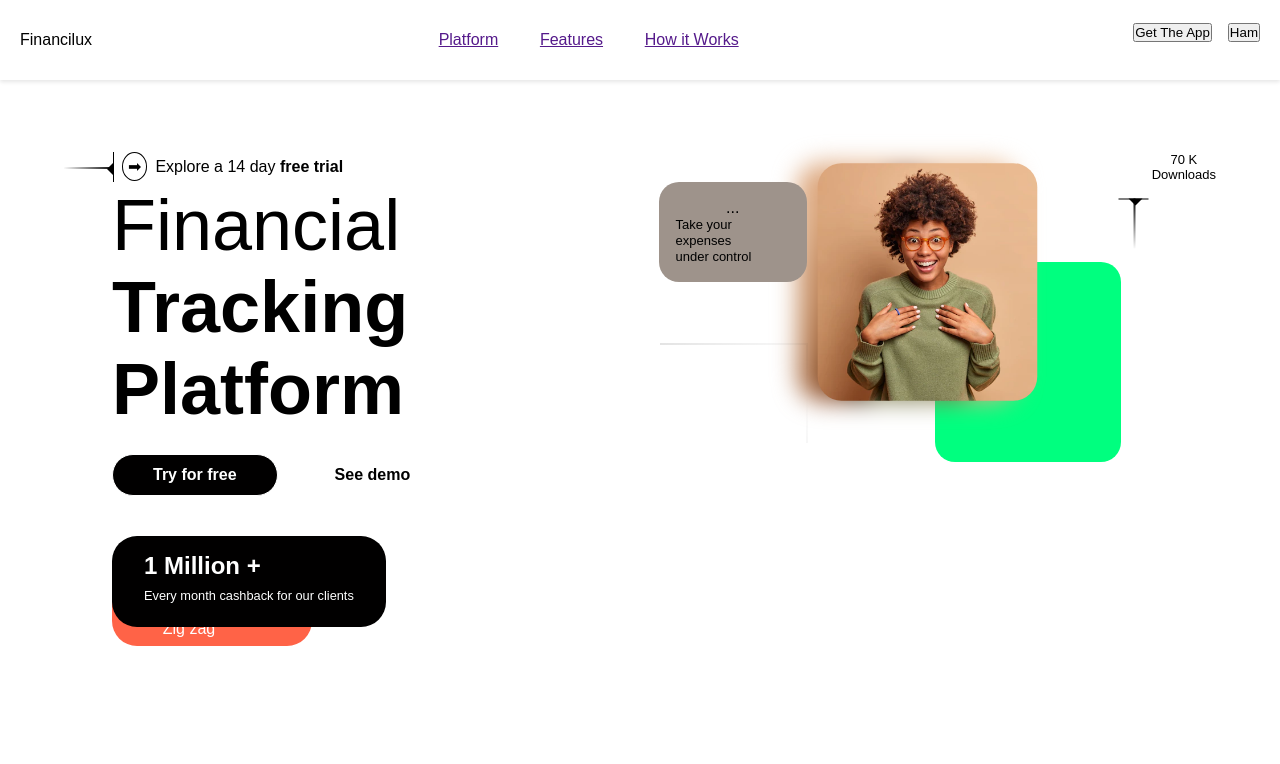
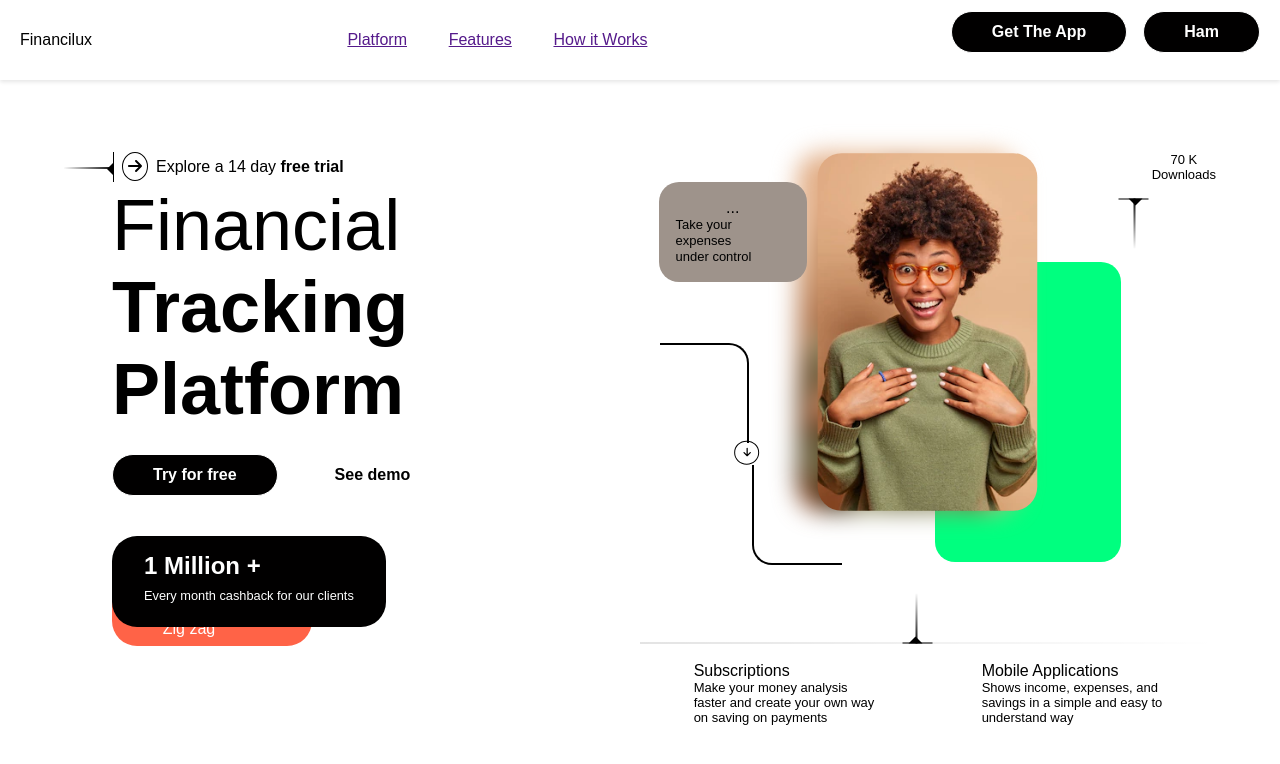
Before and after one commit to Mini-Sylar/Financial-Concept, a React (Vite) app: page / in a window 1280 px wide. Shown: the top 764 px of the page. Built offline with nearby package versions, Linux system fonts and the light colour scheme.

Commit message:
Added first curve

```diff
--- a/package.json
+++ b/package.json
@@ -9,6 +9,10 @@
     "preview": "vite preview"
   },
   "dependencies": {
+    "@fortawesome/fontawesome-svg-core": "^6.2.1",
+    "@fortawesome/free-regular-svg-icons": "^6.2.1",
+    "@fortawesome/free-solid-svg-icons": "^6.2.1",
+    "@fortawesome/react-fontawesome": "^0.2.0",
     "react": "^18.2.0",
     "react-dom": "^18.2.0"
   },
--- a/src/components/LeftSide.jsx
+++ b/src/components/LeftSide.jsx
@@ -1,11 +1,15 @@
 import "./leftside.css";
+import { FontAwesomeIcon } from "@fortawesome/react-fontawesome";
+import { faArrowRight } from "@fortawesome/free-solid-svg-icons";
+
+const arrowRight = <FontAwesomeIcon icon={faArrowRight} />;
 
 const LeftSide = () => {
   return (
     <div className="left-side">
       <div className="icon-container">
         <span className="style-line"></span>
-        <span className="arrow">➡</span>
+        <span className="arrow">{arrowRight}</span>
         <span className="ExploreText">
           Explore a 14 day <strong>free trial</strong>
         </span>
@@ -20,8 +24,12 @@ const LeftSide = () => {
         </h1>
       </div>
       <div className="call-to-action">
-        <button type="button" className="try-for-free">Try for free</button>
-        <button type="button" className="see-demo">See demo</button>
+        <button type="button" className="try-for-free">
+          Try for free
+        </button>
+        <button type="button" className="see-demo">
+          See demo
+        </button>
       </div>
       <div className="cards">
         <div className="card-one">
--- a/src/components/RightSide.jsx
+++ b/src/components/RightSide.jsx
@@ -1,4 +1,8 @@
 import "./rightside.css";
+import { FontAwesomeIcon } from "@fortawesome/react-fontawesome";
+import { faArrowRight } from "@fortawesome/free-solid-svg-icons";
+
+const arrowRight = <FontAwesomeIcon icon={faArrowRight} />;
 
 const RightSide = () => {
   return (
@@ -19,10 +23,42 @@ const RightSide = () => {
             Take your <br /> expenses <br /> under control
           </p>
         </div>
-        <div className="grid-item"></div>
+        <div className="grid-item">
+          <span className="main-arrow-rotate">{arrowRight}</span>
+        </div>
         <div className="grid-item">
           <div className="icon-container">
             <span className="style-line style-line-rotate"></span>
+          </div>
+        </div>
+      </div>
+
+      <div className="bottom-container">
+        <span className="style-line style-line-rotate-up"></span>
+        <div className="component-left">
+          <div className="title-icon">
+            <span className="icon"></span>
+            <p>Subscriptions</p>
+          </div>
+          <div className="title-text">
+            {" "}
+            <p className="sub-text">
+              Make your money analysis faster and create your own way on saving
+              on payments
+            </p>
+          </div>
+        </div>
+        <div className="component-right">
+          <div className="title-icon">
+            <span className="icon"></span>
+            <p>Mobile Applications</p>
+          </div>
+          <div className="title-text">
+            {" "}
+            <p className="sub-text">
+              Shows income, expenses, and savings in a simple and easy to
+              understand way
+            </p>
           </div>
         </div>
       </div>
--- a/src/components/leftside.css
+++ b/src/components/leftside.css
@@ -69,7 +69,7 @@
   font-weight: 100;
 }
 
-.try-for-free {
+button {
   /* pill shaped button */
   background-color: #010000;
   border: 1px solid rgb(255, 255, 255);
--- a/src/components/rightside.css
+++ b/src/components/rightside.css
@@ -19,7 +19,7 @@
 /* make the second grid item twice as tall as the others */
 .grid-item:nth-child(2) {
   width: 100%;
-  height: 200px;
+  height: 300px;
   grid-row: span 2;
   position: relative;
   z-index: 1;
@@ -97,15 +97,74 @@
   content: "";
   position: absolute;
   height: 100%;
-  width: 100%;
+  width: 60%;
   left: 0;
   top: 10rem;
-  border-radius: 20px;
   border: 2px solid black;
   border-left: none;
   border-bottom: none;
   border-top-left-radius: 0px;
-  /* Insert gradient on border top */
-  border-image: radial-gradient(circle at 100%, rgba(253, 253, 253, 0), rgba(0, 0, 0, 0.11)) 1;
-  /* Fix raidus */
+  border-top-right-radius: 20px;
 }
+
+.grid-item:nth-child(1)::before {
+  content: "";
+  position: absolute;
+  height: 100%;
+  width: 60%;
+  left: 5.8rem;
+  top: 17.6rem;
+  border: 2px solid black;
+  border-bottom-left-radius: 20px;
+  border-top: transparent;
+  border-right: transparent;
+}
+
+.bottom-container {
+  height: 100px;
+  margin-top: 10rem;
+  display: grid;
+  grid-template-columns: repeat(2, 1fr);
+  place-content: center;
+  place-items: center;
+  /* put border image on top part only */
+  border-image: linear-gradient(
+      to right,
+      rgba(0, 0, 0, 0.11),
+      rgba(253, 253, 253, 0)
+    )
+    1;
+  border-image-slice: 1;
+  border-style: solid;
+  border-width: 2px 0 0px 0px;
+  border-radius: 20px;
+  position: relative;
+}
+
+.sub-text {
+  width: 25ch;
+  font-size: small;
+}
+
+.style-line-rotate-up {
+  transform: rotate(90deg);
+  position: absolute;
+  top: -2.1rem;
+  left: 50;
+}
+
+.main-arrow-rotate {
+  position: absolute;
+  bottom: 6rem;
+  left: -12.6rem;
+  transform: rotate(90deg);
+  border: 1px solid black;
+  border-radius: 50%;
+  padding: 0.4rem;
+  background-color: white;
+}
+
+.main-arrow-rotate * {
+  font-size: 10px;
+  display: flex;
+}
```
Also changed, not shown: src/main.jsx (+8 -6 lines), 1 other file (tests, documents, lock files or other folders).
